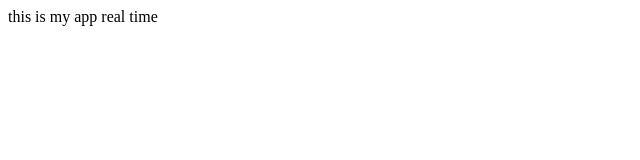
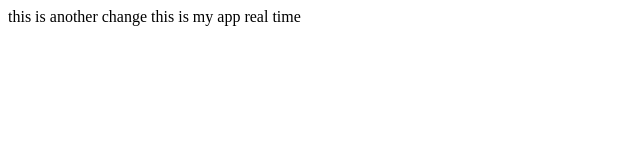
Before and after one commit to git-mayank/teamWorkTest, a plain HTML site: page index.html in a window 1280 px wide. Shown: the whole page, without its empty margins (0-640 px from the left). Drawn offline with Linux system fonts and the light colour scheme.

Commit message:
change 1

```diff
--- a/index.html
+++ b/index.html
@@ -4,6 +4,7 @@
 	<title>My App</title>
 </head>
 <body>
+	this is another change
  this is my app real time
 </body>
 </html>
```
